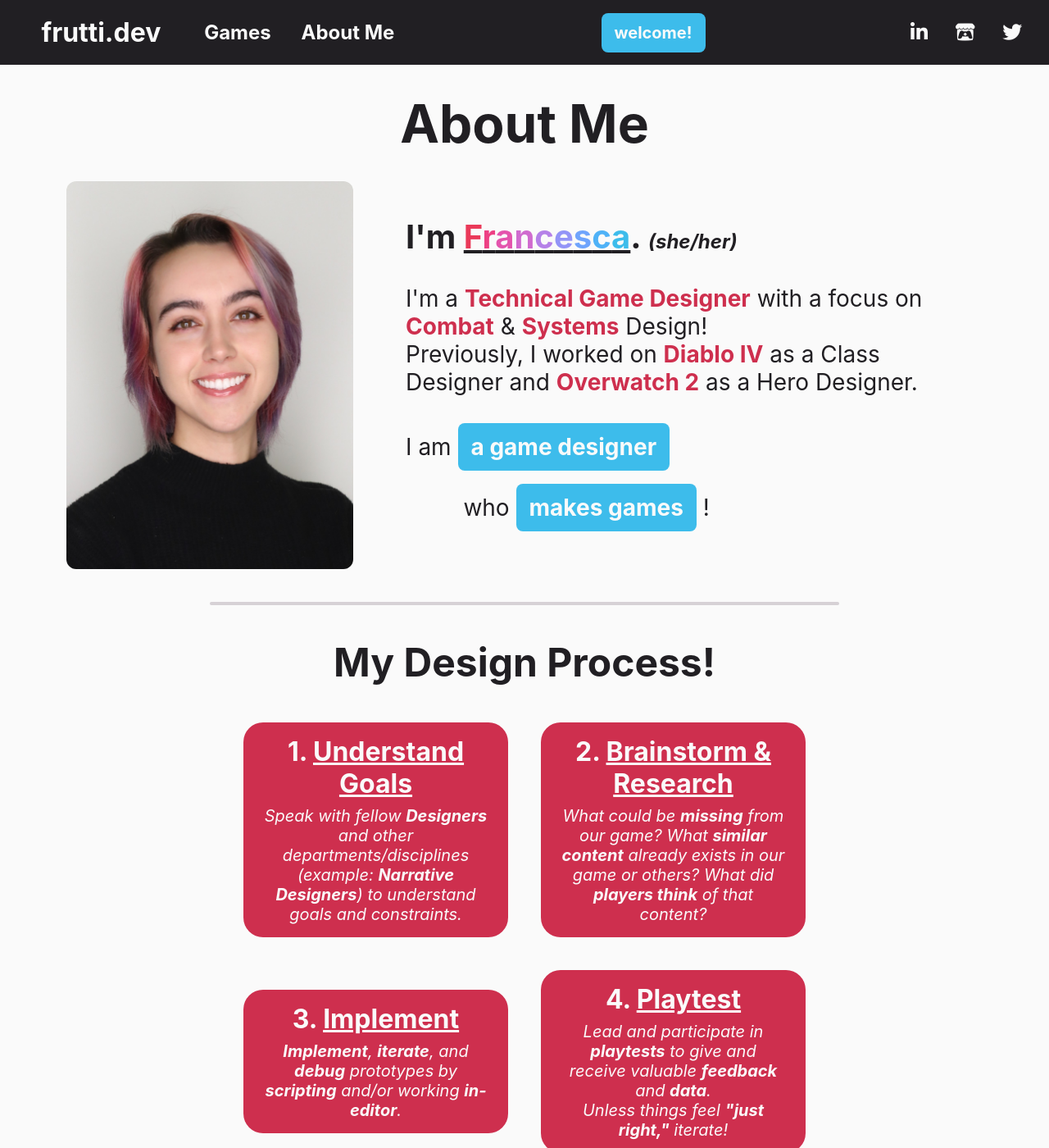
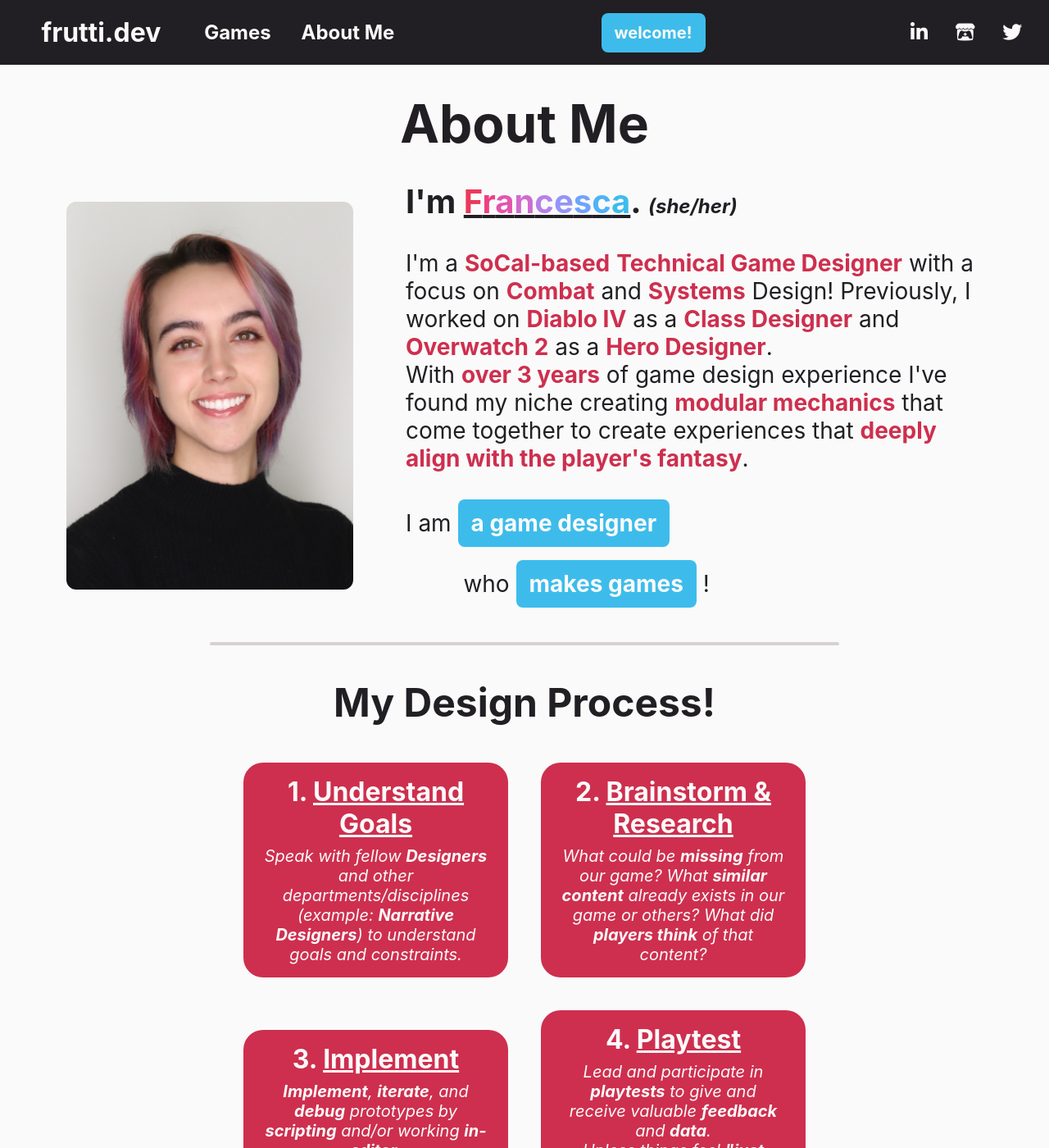
Before and after one commit to fruttipie/frutti.dev, a Jekyll site: the page built from about.html, in a window 1280 px wide and 1400 px high. Shown: the whole window at 82% size. Built offline with Jekyll 4.4.1, drawn with Linux system fonts in a browser that asks for light colours; nearby versions of some CDN libraries.

```diff
--- a/_sass/base.scss
+++ b/_sass/base.scss
@@ -429,8 +429,12 @@
 
     li {
       margin-left: 2rem;
+    }
 
-    }
+    .subli {
+        margin-left: 4rem;
+        font-style: italic;
+      }
 
     .sectionTitle {
       font-size: $fontSize * 2.5;
--- a/about.html
+++ b/about.html
@@ -27,12 +27,11 @@
         </h2>
         <p>
             <br>
-            I'm a <strong>Technical Game Designer</strong> with a focus on <strong>Combat</strong> & <strong>Systems</strong> Design!
-            <!--I am a strong collaborator
-            Due to my experience working on
-            My primary passions
-            I'm a big fan of <strong>autobattlers</strong> and <strong>roguelikes</strong> and I derive a lot of my inspiration from them.-->
-            <br>Previously, I worked on <strong>Diablo IV</strong> as a Class Designer and <strong>Overwatch 2</strong> as a Hero Designer.
+            I'm a <strong>SoCal-based</strong> <strong>Technical Game Designer</strong> with a focus on <strong>Combat</strong> and <strong>Systems</strong> Design!
+            Previously, I worked on <strong>Diablo IV</strong> as a <strong>Class Designer</strong> and <strong>Overwatch 2</strong> as a <strong>Hero Designer</strong>.
+            <br>With <strong>over 3 years</strong> of game design experience I've found my niche
+            creating <strong>modular mechanics</strong> that come together to create experiences that <strong>deeply align with the player's fantasy</strong>.
+
         </p>
         <div class="customizaAboutMe">
             <p>I am </p>
```
Also changed, not shown: diablo.html (+21 -17 lines), overwatch2.html (+26 -10 lines), images/DiabloIV/Spiritborn.jpg (added), 1 other file.
